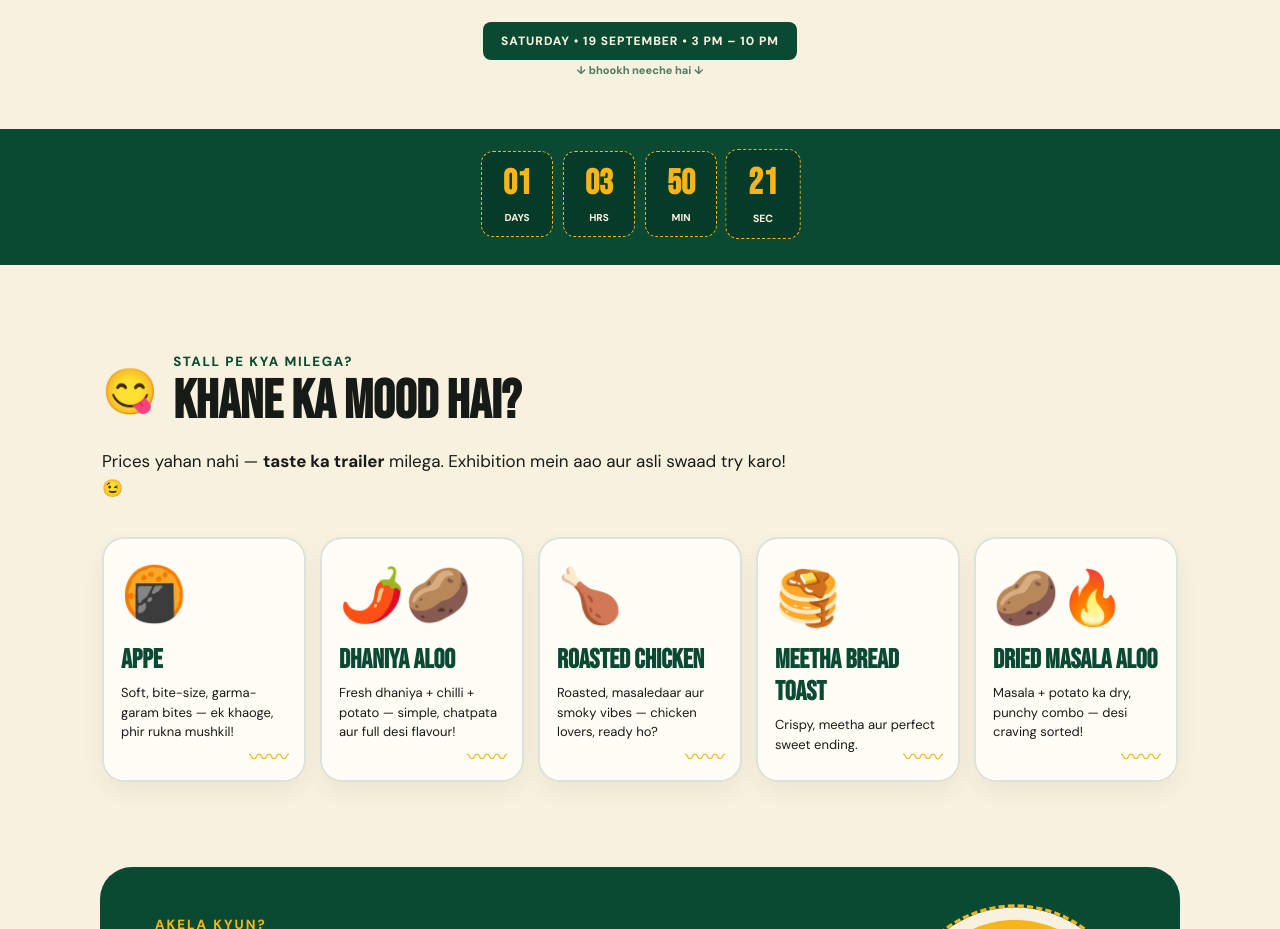
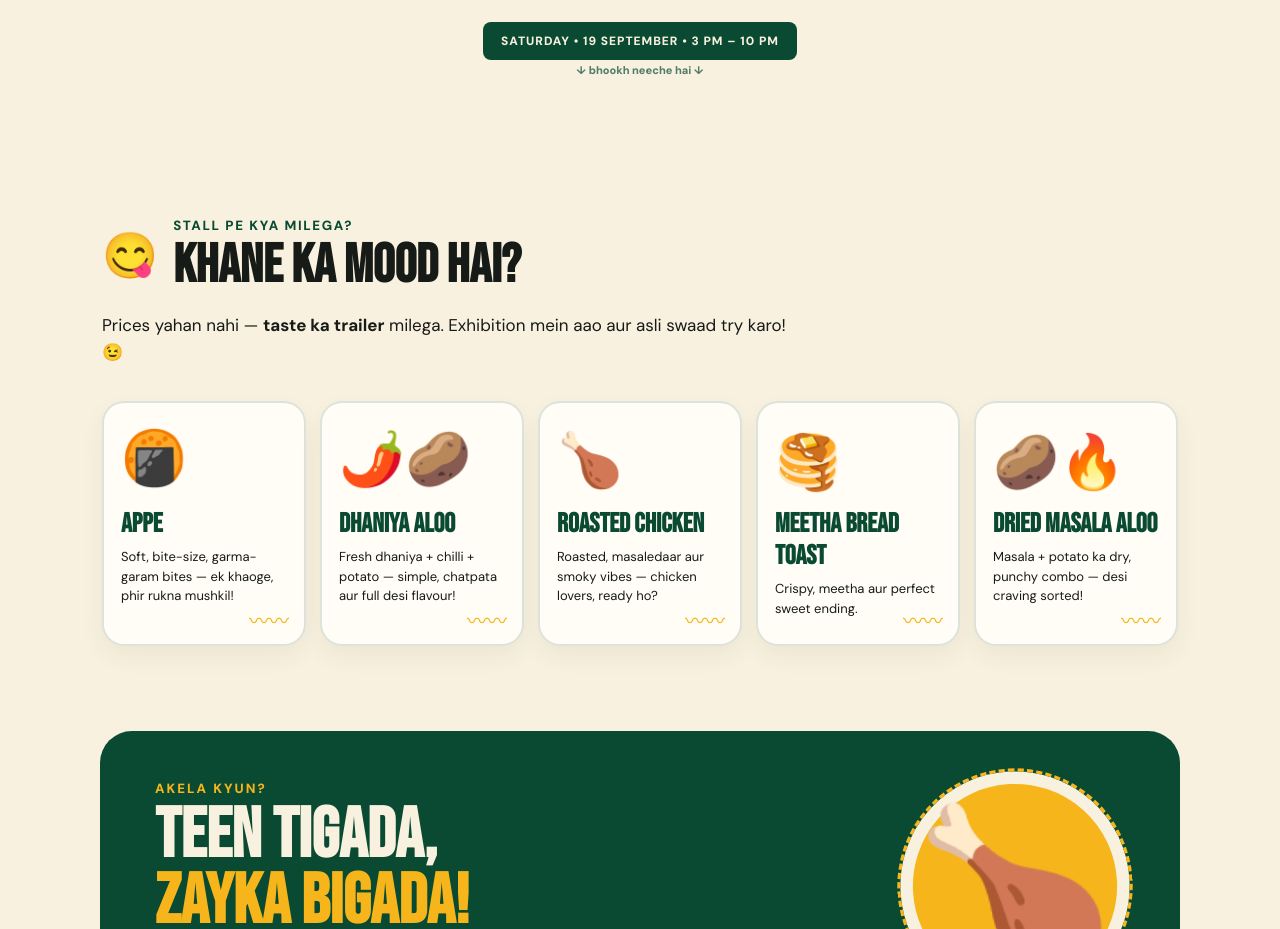
Before and after one commit to mohd-hassaan/trios-kitchen, a React (Vite) app: page / in a window 1280 px wide. Shown: the part 787-1716 px from the top of the page. Built offline with nearby package versions, Linux system fonts and the light colour scheme.

Commit message:
some changes

```diff
--- a/src/main.jsx
+++ b/src/main.jsx
@@ -167,8 +167,8 @@ function App() {
         <motion.div className="scroll-cue" animate={{ y: [0, 8, 0] }} transition={{ repeat: Infinity, duration: 1.5 }}>↓ bhookh neeche hai ↓</motion.div>
       </header>
 
-      <section className="countdown-wrap">
-        {/* <p>{countdown.live ? '🔥 WE ARE LIVE! Aao, stall pe milte hain!' : '⏳ Exhibition vibes loading...'}</p> */}
+      {/* <section className="countdown-wrap">
+        <p>{countdown.live ? '🔥 WE ARE LIVE! Aao, stall pe milte hain!' : '⏳ Exhibition vibes loading...'}</p>
         <div className="countdown">
           {[['DAYS', countdown.d], ['HRS', countdown.h], ['MIN', countdown.m], ['SEC', countdown.s]].map(([label, val]) => (
             <motion.div className="time-box" key={label} animate={{ scale: label === 'SEC' ? [1, 1.08, 1] : 1 }} transition={{ repeat: Infinity, duration: 1 }}>
@@ -176,7 +176,7 @@ function App() {
             </motion.div>
           ))}
         </div>
-      </section>
+      </section> */}
 
       <main>
         <section className="section food-section" id="food">
```
